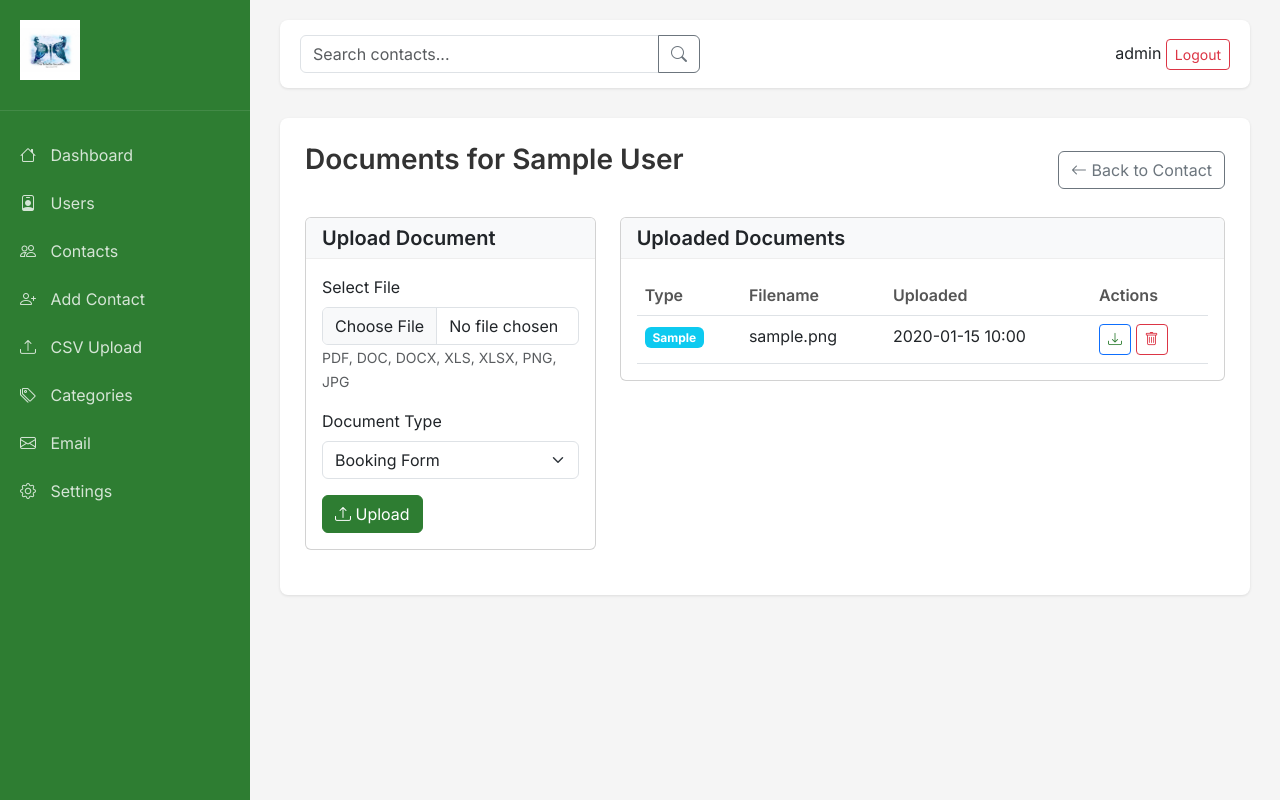
After one commit to nhtr73-alt/charity-crm, a Flask app: page /contact/1/documents in a window 1280 px wide. The commit adds this page. Run offline with Flask 3, Linux system fonts and the light colour scheme; a user stored in the database is signed in; tables that the repository leaves empty hold one stand-in row (values such as "Sample post").

Commit message:
Add document upload for contacts

```diff
--- a/app.py
+++ b/app.py
@@ -1,7 +1,8 @@
 import os
-from flask import Flask, render_template, request, redirect, url_for, flash, session
+from flask import Flask, render_template, request, redirect, url_for, flash, session, send_from_directory
 from flask_login import LoginManager, UserMixin, login_user, login_required, logout_user, current_user
 from werkzeug.security import generate_password_hash, check_password_hash
+from werkzeug.utils import secure_filename
 from datetime import datetime
 import csv
 import io
@@ -9,6 +10,12 @@ import smtplib
 from email.mime.text import MIMEText
 from email.mime.multipart import MIMEMultipart
 from models import db, Contact, ContactNote, Category
+
+UPLOAD_FOLDER = os.path.join(os.path.dirname(os.path.abspath(__file__)), 'uploads')
+ALLOWED_EXTENSIONS = {'pdf', 'doc', 'docx', 'xls', 'xlsx', 'png', 'jpg', 'jpeg'}
+
+if not os.path.exists(UPLOAD_FOLDER):
+    os.makedirs(UPLOAD_FOLDER)
 
 app = Flask(__name__)
 app.config['SECRET_KEY'] = os.environ.get('SECRET_KEY', 'charity-crm-secret-key-2024')
@@ -42,6 +49,16 @@ class SMTPSettings(db.Model):
     smtp_password = db.Column(db.String(255))
     smtp_from_email = db.Column(db.String(255))
     use_tls = db.Column(db.Boolean, default=True)
+
+class Document(db.Model):
+    __tablename__ = 'documents'
+    id = db.Column(db.Integer, primary_key=True)
+    contact_id = db.Column(db.Integer, db.ForeignKey('contacts.id'), nullable=False)
+    filename = db.Column(db.String(255), nullable=False)
+    original_filename = db.Column(db.String(255), nullable=False)
+    document_type = db.Column(db.String(100))
+    uploaded_at = db.Column(db.DateTime, default=datetime.utcnow)
+    uploaded_by = db.Column(db.Integer, db.ForeignKey('users.id'))
 
 @login_manager.user_loader
 def load_user(user_id):
@@ -517,6 +534,71 @@ def send_smtp_email(recipient_email, subject, body, user_id):
     except Exception as e:
         return False, str(e)
 
+def allowed_file(filename):
+    return '.' in filename and filename.rsplit('.', 1)[1].lower() in ALLOWED_EXTENSIONS
+
+@app.route('/contact/<int:contact_id>/documents', methods=['GET', 'POST'])
+@login_required
+def contact_documents(contact_id):
+    contact = Contact.query.get_or_404(contact_id)
+
+    if request.method == 'POST':
+        if 'file' not in request.files:
+            flash('No file selected.', 'error')
+            return redirect(url_for('contact_documents', contact_id=contact_id))
+
+        file = request.files['file']
+        doc_type = request.form.get('document_type', '').strip()
+
+        if file.filename == '':
+            flash('No file selected.', 'error')
+            return redirect(url_for('contact_documents', contact_id=contact_id))
+
+        if file and allowed_file(file.filename):
+            filename = secure_filename(f"{datetime.utcnow().timestamp()}_{file.filename}")
+            file.save(os.path.join(UPLOAD_FOLDER, filename))
+
+            doc = Document(
+                contact_id=contact_id,
+                filename=filename,
+                original_filename=file.filename,
+                document_type=doc_type,
+                uploaded_by=current_user.id
+            )
+            db.session.add(doc)
+            db.session.commit()
+            flash('Document uploaded!', 'success')
+        else:
+            flash('Invalid file type. Allowed: PDF, DOC, DOCX, XLS, XLSX, PNG, JPG', 'error')
+
+        return redirect(url_for('contact_documents', contact_id=contact_id))
+
+    documents = Document.query.filter_by(contact_id=contact_id).order_by(Document.uploaded_at.desc()).all()
+    return render_template('contact_documents.html', contact=contact, documents=documents)
+
+@app.route('/contact/<int:contact_id>/document/<int:doc_id>/delete', methods=['POST'])
+@login_required
+def delete_document(contact_id, doc_id):
+    doc = Document.query.get_or_404(doc_id)
+    if doc.contact_id != contact_id:
+        flash('Document not found.', 'error')
+        return redirect(url_for('contacts_list'))
+
+    try:
+        os.remove(os.path.join(UPLOAD_FOLDER, doc.filename))
+    except:
+        pass
+
+    db.session.delete(doc)
+    db.session.commit()
+    flash('Document deleted.', 'success')
+    return redirect(url_for('contact_documents', contact_id=contact_id))
+
+@app.route('/uploads/<filename>')
+@login_required
+def download_file(filename):
+    return send_from_directory(UPLOAD_FOLDER, filename, as_attachment=True)
+
 @app.route('/settings', methods=['GET', 'POST'])
 @login_required
 def settings():
--- a/templates/contact_detail.html
+++ b/templates/contact_detail.html
@@ -9,6 +9,9 @@
         <div class="header-actions">
             <a href="{{ url_for('contact_edit', contact_id=contact.id) }}" class="btn btn-outline-primary">
                 <i class="bi bi-pencil"></i> Edit
+            </a>
+            <a href="{{ url_for('contact_documents', contact_id=contact.id) }}" class="btn btn-outline-primary">
+                <i class="bi bi-file-earmark"></i> Documents
             </a>
             <a href="{{ url_for('send_single_email', contact_id=contact.id) }}" class="btn btn-outline-info">
                 <i class="bi bi-envelope"></i> Send Email
--- /dev/null
+++ b/templates/contact_documents.html
@@ -0,0 +1,91 @@
+{% extends "base.html" %}
+
+{% block title %}Documents - {{ contact.full_name }} - True Butterflies Foundation{% endblock %}
+
+{% block content %}
+<div class="contact-detail">
+    <div class="page-header">
+        <h1>Documents for {{ contact.full_name }}</h1>
+        <div class="header-actions">
+            <a href="{{ url_for('contact_detail', contact_id=contact.id) }}" class="btn btn-outline-secondary">
+                <i class="bi bi-arrow-left"></i> Back to Contact
+            </a>
+        </div>
+    </div>
+
+    <div class="row">
+        <div class="col-md-4">
+            <div class="card">
+                <div class="card-header">
+                    <h5>Upload Document</h5>
+                </div>
+                <div class="card-body">
+                    <form method="POST" enctype="multipart/form-data">
+                        <div class="mb-3">
+                            <label for="file" class="form-label">Select File</label>
+                            <input type="file" class="form-control" id="file" name="file" required>
+                            <small class="text-muted">PDF, DOC, DOCX, XLS, XLSX, PNG, JPG</small>
+                        </div>
+                        <div class="mb-3">
+                            <label for="document_type" class="form-label">Document Type</label>
+                            <select class="form-select" id="document_type" name="document_type">
+                                <option value="Booking Form">Booking Form</option>
+                                <option value="Invoice">Invoice</option>
+                                <option value="Receipt">Receipt</option>
+                                <option value="ID">ID / Passport</option>
+                                <option value="Other">Other</option>
+                            </select>
+                        </div>
+                        <button type="submit" class="btn btn-primary">
+                            <i class="bi bi-upload"></i> Upload
+                        </button>
+                    </form>
+                </div>
+            </div>
+        </div>
+
+        <div class="col-md-8">
+            <div class="card">
+                <div class="card-header">
+                    <h5>Uploaded Documents</h5>
+                </div>
+                <div class="card-body">
+                    {% if documents %}
+                    <table class="table">
+                        <thead>
+                            <tr>
+                                <th>Type</th>
+                                <th>Filename</th>
+                                <th>Uploaded</th>
+                                <th>Actions</th>
+                            </tr>
+                        </thead>
+                        <tbody>
+                            {% for doc in documents %}
+                            <tr>
+                                <td><span class="badge bg-info">{{ doc.document_type }}</span></td>
+                                <td>{{ doc.original_filename }}</td>
+                                <td>{{ doc.uploaded_at.strftime('%Y-%m-%d %H:%M') }}</td>
+                                <td>
+                                    <a href="{{ url_for('download_file', filename=doc.filename) }}" class="btn btn-sm btn-outline-primary" download>
+                                        <i class="bi bi-download"></i>
+                                    </a>
+                                    <form method="POST" action="{{ url_for('delete_document', contact_id=contact.id, doc_id=doc.id) }}" style="display:inline;">
+                                        <button type="submit" class="btn btn-sm btn-outline-danger" onclick="return confirm('Delete this document?');">
+                                            <i class="bi bi-trash"></i>
+                                        </button>
+                                    </form>
+                                </td>
+                            </tr>
+                            {% endfor %}
+                        </tbody>
+                    </table>
+                    {% else %}
+                    <p class="text-muted">No documents uploaded yet.</p>
+                    {% endif %}
+                </div>
+            </div>
+        </div>
+    </div>
+</div>
+{% endblock %}
```
Also changed, not shown: 1 other file.
